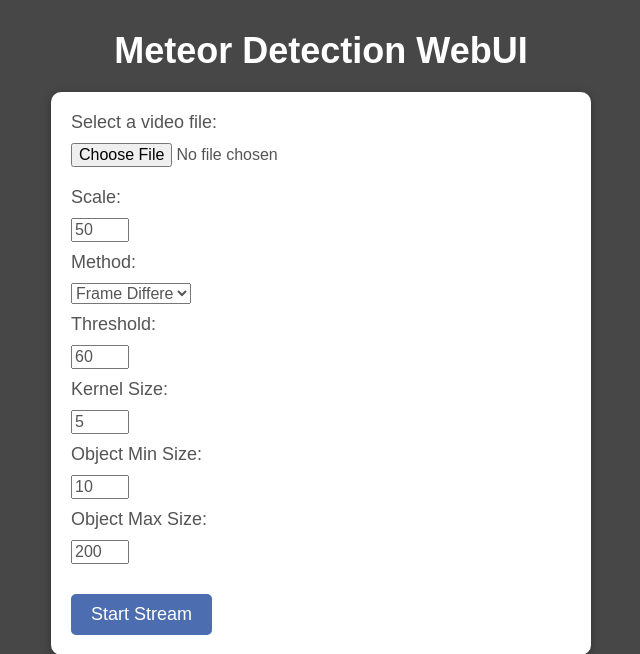
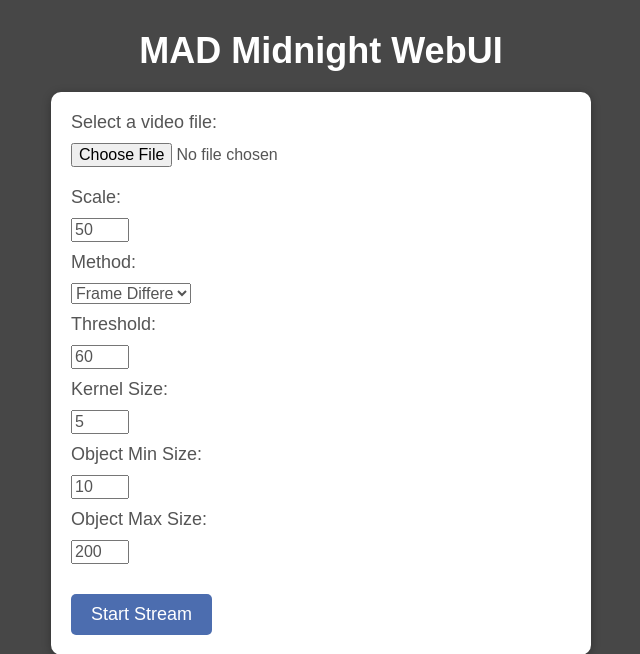
Before and after one commit to AILabHFF/AIVA, a Flask app: page / in a window 1280 px wide. Shown: the top 654 px of the page, without its empty margins (319-959 px from the left). Run offline with Flask 2, Linux system fonts and the light colour scheme.

Commit message:
updated readme and sh/bat files

```diff
--- a/templates/index.html
+++ b/templates/index.html
@@ -1,11 +1,11 @@
 <!DOCTYPE html>
 <html>
   <head>
-    <title>Meteor Detection WebUI</title>
+    <title>MAD Midnight WebUI</title>
     <link rel="stylesheet" type="text/css" href="{{ url_for('static', filename='style.css') }}">
   </head>
   <body>
-    <h1>Meteor Detection WebUI</h1>
+    <h1>MAD Midnight WebUI</h1>
     <form method="POST" action="{{ url_for('upload') }}" enctype="multipart/form-data" id="upload-form">
 
       <label for="video_file">Select a video file:</label>
```
Also changed, not shown: README.MD, model/README.md, 3 other files.
